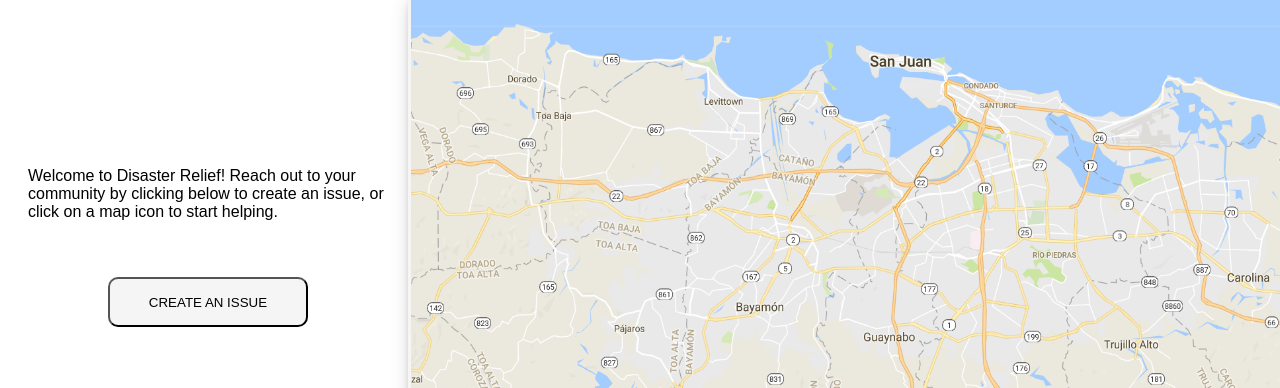
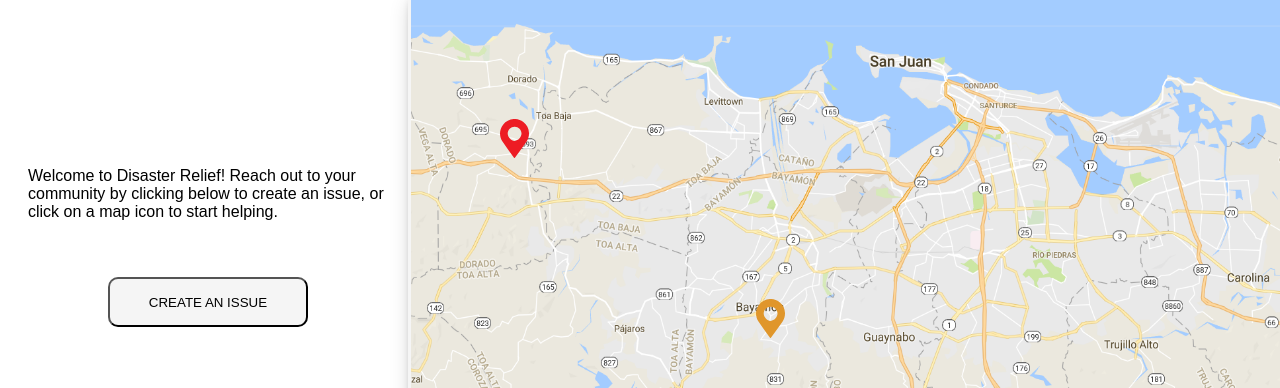
Before and after one commit to davjung/davjung.github.io, a plain HTML site: page index.html in a window 1280 px wide. Shown: the part 161-549 px from the top of the page. Drawn offline with Linux system fonts and the light colour scheme.

Commit message:
js connect

```diff
--- a/index.html
+++ b/index.html
@@ -64,6 +64,6 @@
 			</div>
 		</div>
 
-		<script src=".pages/javascript/homescreen.js"></script>
+		<script src="./pages/javascript/homescreen.js"></script>
    </body>
 </html>
```
